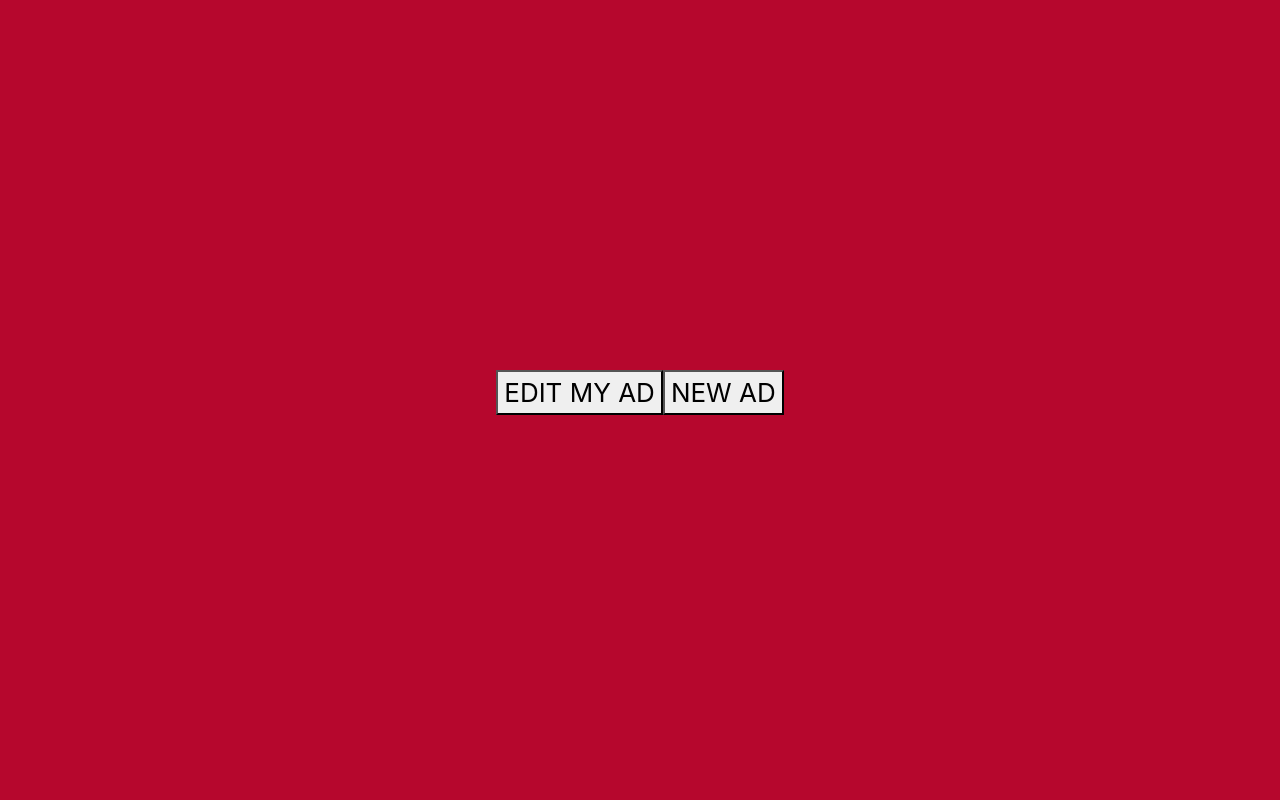
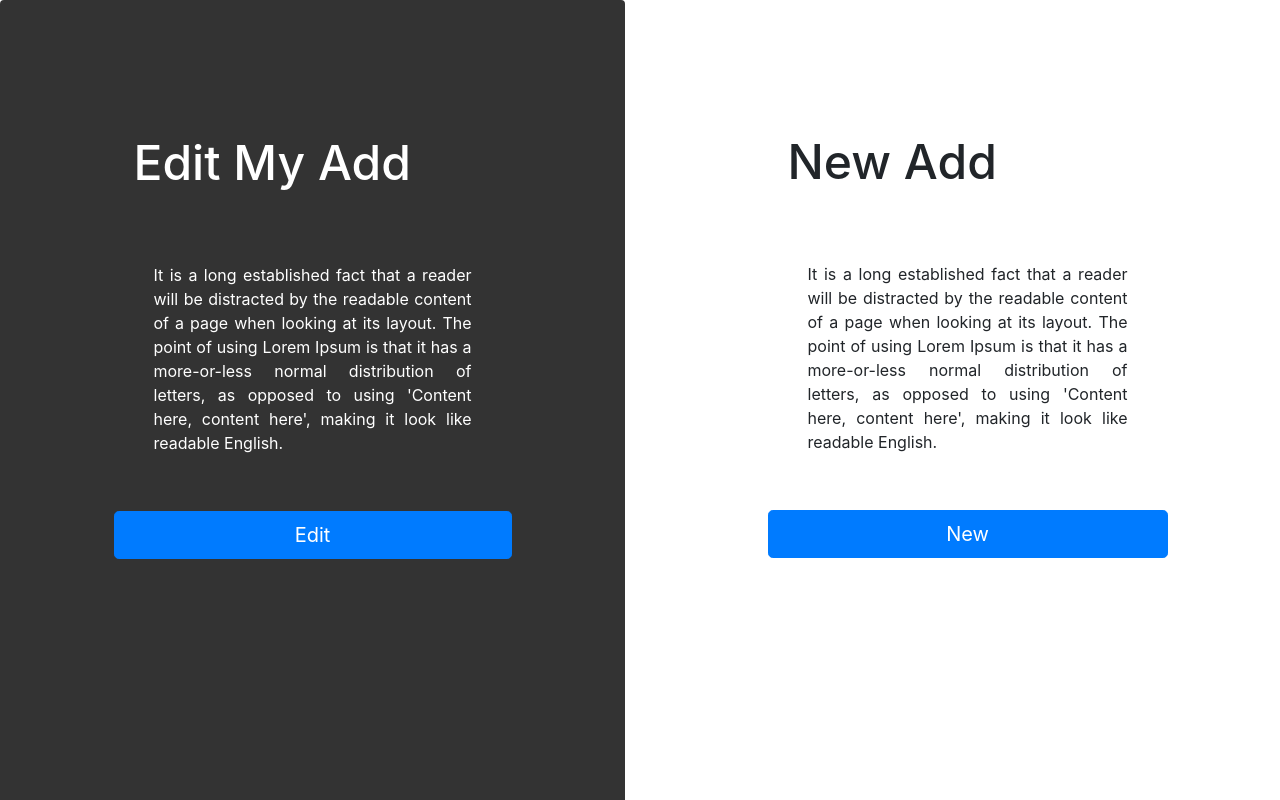
Before and after one commit to peterjoe3132/MECart-v1, a React (Create React App) app in the folder mecartv1/: page /sell in a window 1280 px wide. Shown: the top 800 px of the page. Built offline with nearby package versions, Linux system fonts and the light colour scheme.

Commit message:
Changes to be committed: 	modified:   src/Components/SellPage/SellPage.css 	modified:   src/Components/SellPage/SellPage.js

```diff
--- a/mecartv1/src/Components/SellPage/SellPage.css
+++ b/mecartv1/src/Components/SellPage/SellPage.css
@@ -5,16 +5,4 @@
     width: 100%;
     z-index: 10;
     background: white;
-
-
   }
-  .Sellbuttons{
-    background-color: rgb(182, 7, 45);
-    min-height: 100vh;
-    display: flex;
-    flex-direction: column;
-    align-items: center;
-    justify-content: center;
-    font-size: calc(10px + 2vmin);
-
-  }
--- a/mecartv1/src/Components/SellPage/SellPage.js
+++ b/mecartv1/src/Components/SellPage/SellPage.js
@@ -2,7 +2,7 @@ import React, { Component } from 'react';
 
 import './SellPage.css';
 
-
+import { Card, Button, CardTitle, CardText, Row, Col } from 'reactstrap';
 import EditAd from '../EditAd/EditAd'
 import NewAd from '../NewAd/NewAd'
 import { BrowserRouter as Router, Route, Link } from "react-router-dom";
@@ -25,14 +25,39 @@ class SellPage extends Component {
 
         // </Router>
 
+
+
+
+
         <Router>
       <div className="Sell">
-        <header className="Sellbuttons">
-          <p>
-          <Link to="/edit"><button className="primary" >EDIT MY AD</button></Link>
-          <Link to="/newAd"><button >NEW AD</button></Link>
-          </p>
-        </header>
+          <Row >
+              <Col sm="6">
+                <Card body inverse style={{ backgroundColor: '#333', borderColor: 'rgba(0,0,0,0)', padding:'18%', height:'60rem'}}>
+
+                    <CardTitle style={{fontSize:'3rem', padding:'20px'}}>Edit My Add</CardTitle>
+                    <CardText style={{ textAlign:'justify', textJustify:'inter-word', padding:'40px'}}>
+                    It is a long established fact that a reader will be distracted by the readable
+                    content of a page when looking at its layout. The point of using Lorem Ipsum is that it
+                    has a more-or-less normal distribution of letters, as opposed to using 'Content here,
+                    content here', making it look like readable English.
+                </CardText>
+                         <Link to="/edit"><Button color="primary" size="lg" block>Edit</Button></Link>
+                </Card>
+              </Col>
+             <Col sm="6">
+                <Card body style={{borderColor: 'white', padding:'18%', height:'100%',width:'100%',border:'none'}}>
+                    <CardTitle style={{fontSize:'3rem', padding:'20px'}}>New Add</CardTitle>
+                    <CardText style={{ textAlign:'justify', textJustify:'inter-word', padding:'40px'}}>
+                    It is a long established fact that a reader will be distracted by the readable
+                    content of a page when looking at its layout. The point of using Lorem Ipsum is that it
+                    has a more-or-less normal distribution of letters, as opposed to using 'Content here,
+                    content here', making it look like readable English.
+                </CardText>
+                         <Link to="/newAd"><Button color="primary" size="lg" block>New</Button></Link>
+                </Card>
+              </Col>
+              </Row>
         <Route path="/edit" component={EditAd} />
         <Route path="/newAd" component={NewAd} />
       </div>
```
